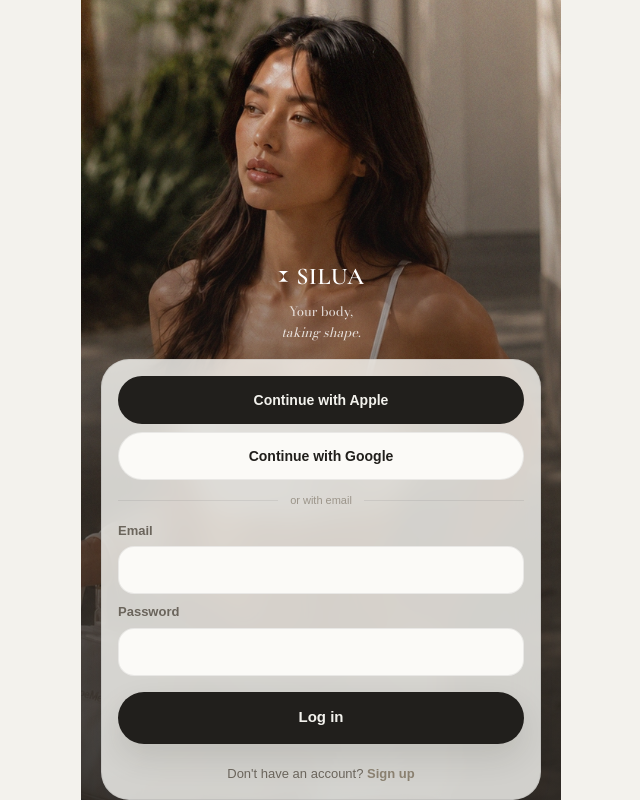
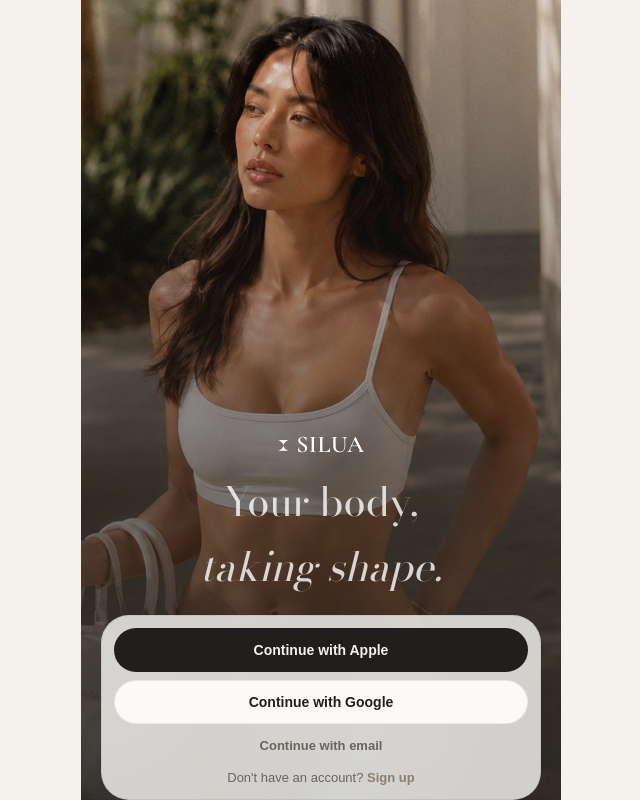
Before and after one commit to pageatelier/shapeme, a Next.js app: page /login in a window 1280 px wide. Shown: the whole page, without its empty margins (319-959 px from the left). Built offline with nearby package versions, Linux system fonts and the light colour scheme; a web font is replaced by a local one.

Commit message:
change log in

```diff
--- a/src/app/(auth)/login/LoginForm.tsx
+++ b/src/app/(auth)/login/LoginForm.tsx
@@ -6,6 +6,7 @@ import { useRouter, useSearchParams } from "next/navigation";
 import { useState, type FormEvent } from "react";
 import { BrandLogo } from "@/components/BrandLogo";
 import { AuthField } from "@/components/auth/AuthField";
+import { ChevronLeftIcon } from "@/components/icons";
 import { createClient } from "@/lib/supabase/client";
 
 export function LoginForm() {
@@ -16,15 +17,29 @@ export function LoginForm() {
   const [error, setError] = useState<string | null>(null);
   const [loading, setLoading] = useState(false);
   const [oauthError, setOauthError] = useState<string | null>(null);
+  // Email/password stays collapsed behind "Continue with email" so the
+  // initial screen is Apple/Google-first and the card stays short — the
+  // photo, not the form, is meant to dominate the screen.
+  const [showEmailForm, setShowEmailForm] = useState(false);
 
-  // Same stub as onboarding's AccountCreationStep — no provider is
-  // registered in Supabase yet, and signInWithOAuth() would otherwise do a
-  // full top-level redirect that can only fail there. Swap to a real
-  // supabase.auth.signInWithOAuth({ provider }) call once Apple/Google
-  // credentials are set up in the Supabase dashboard.
-  function handleOAuth(provider: "apple" | "google") {
-    const label = provider === "apple" ? "Apple" : "Google";
-    setOauthError(`${label} sign-in isn't set up yet — use email for now.`);
+  // Google is registered in Supabase + Google Cloud now, so this does a
+  // real signInWithOAuth() — it redirects the whole page to Google, then
+  // Google/Supabase redirect back to /auth/callback (see that route) to
+  // exchange the code for a session before landing on `next`. Apple stays
+  // the AccountCreationStep-style stub until its own credentials exist.
+  async function handleOAuth(provider: "apple" | "google") {
+    if (provider === "apple") {
+      setOauthError("Apple sign-in isn't set up yet — use email for now.");
+      return;
+    }
+    setOauthError(null);
+    const supabase = createClient();
+    const next = searchParams.get("next") ?? "/";
+    const { error } = await supabase.auth.signInWithOAuth({
+      provider: "google",
+      options: { redirectTo: `${window.location.origin}/auth/callback?next=${encodeURIComponent(next)}` },
+    });
+    if (error) setOauthError(error.message);
   }
 
   async function handleSubmit(e: FormEvent) {
@@ -83,7 +98,7 @@ export function LoginForm() {
 
       <div className="text-center">
         <BrandLogo className="mb-2" light />
-        <p className="font-bodoni text-[13px] leading-relaxed text-white/80">
+        <p className="font-bodoni text-[40px] leading-relaxed text-white/80">
           Your body,
           <br />
           <span className="italic">taking shape.</span>
@@ -93,15 +108,18 @@ export function LoginForm() {
       {/* No extra margin here anymore — the outer gap-4 (plus mt-auto on
           the whole group above) does all the positioning now that logo,
           tagline, and card move together as one bottom-anchored unit.
-          Padding/gap trimmed from p-6/gap-4 to p-4/gap-2 keeps the card
-          itself compact. Background dropped to 80% alpha + a backdrop blur
-          for an actual frosted-glass look (a solid ~87%-opaque card reads
-          as a generic login panel dropped onto the photo) — the blur is
-          what keeps the lower opacity from making the "Email"/"Password"
-          labels noisy against the busy photo; AuthField's own inputs stay
-          on their normal near-opaque var(--surface-card), untouched. */}
+          Padding/gap trimmed down (p-3/gap-2) and social buttons dropped to
+          a 44px min-height (still meets the 44pt tap-target minimum) so the
+          card stays short on the initial, email-collapsed screen — the
+          photo, not the form, is meant to dominate. Background dropped to
+          80% alpha + a backdrop blur for an actual frosted-glass look (a
+          solid ~87%-opaque card reads as a generic login panel dropped onto
+          the photo) — the blur is what keeps the lower opacity from making
+          the "Email"/"Password" labels noisy against the busy photo;
+          AuthField's own inputs stay on their normal near-opaque
+          var(--surface-card), untouched. */}
       <div
-        className="glass-card flex flex-col gap-3 p-4"
+        className="glass-card flex flex-col gap-2 p-3"
         style={{
           background: "rgba(251, 250, 247, 0.8)",
           backdropFilter: "blur(14px) saturate(1.15)",
@@ -114,7 +132,7 @@ export function LoginForm() {
           <button
             type="button"
             onClick={() => handleOAuth("apple")}
-            className="flex min-h-[48px] items-center justify-center rounded-full text-[14px] font-semibold text-text-inverse"
+            className="flex min-h-11 items-center justify-center rounded-full text-[14px] font-semibold text-text-inverse"
             style={{ background: "var(--color-ink)" }}
           >
             Continue with Apple
@@ -122,7 +140,7 @@ export function LoginForm() {
           <button
             type="button"
             onClick={() => handleOAuth("google")}
-            className="flex min-h-[48px] items-center justify-center rounded-full text-[14px] font-semibold text-text-primary"
+            className="flex min-h-11 items-center justify-center rounded-full text-[14px] font-semibold text-text-primary"
             style={{ background: "var(--surface-card)", border: "var(--border-soft)" }}
           >
             Continue with Google
@@ -130,18 +148,25 @@ export function LoginForm() {
           {oauthError && <p className="text-center text-[12px] text-error">{oauthError}</p>}
         </div>
 
-        <div className="flex items-center gap-3 text-[11px] text-text-muted">
-          <span className="h-px flex-1" style={{ background: "var(--glass-border)" }} />
-          or with email
-          <span className="h-px flex-1" style={{ background: "var(--glass-border)" }} />
-        </div>
-
+        {/* Email/password collapsed behind this single line by default —
+            tapping it swaps this button out for the form in place, still
+            inside the same card, rather than navigating anywhere. */}
+        {showEmailForm ? (
           <form onSubmit={handleSubmit} className="flex flex-col gap-2">
+            <button
+              type="button"
+              onClick={() => setShowEmailForm(false)}
+              className="flex items-center gap-0.5 self-start py-1 text-[12px] font-semibold text-text-muted"
+            >
+              <ChevronLeftIcon className="h-3 w-3" />
+              Back
+            </button>
             <AuthField
               label="Email"
               type="email"
               autoComplete="email"
               required
+              autoFocus
               value={email}
               onChange={(e) => setEmail(e.target.value)}
             />
@@ -159,23 +184,28 @@ export function LoginForm() {
             <button
               type="submit"
               disabled={loading}
-            className="mt-2 flex min-h-[52px] items-center justify-center rounded-full text-[15px] font-bold text-text-inverse disabled:opacity-60"
+              className="mt-1 flex min-h-11 items-center justify-center rounded-full text-[14px] font-bold text-text-inverse disabled:opacity-60"
               style={{ background: "var(--gradient-primary)", boxShadow: "var(--shadow-pink)" }}
             >
               {loading ? "Signing in..." : "Log in"}
             </button>
+          </form>
+        ) : (
+          <button
+            type="button"
+            onClick={() => setShowEmailForm(true)}
+            className="py-1 text-center text-[13px] font-semibold text-text-secondary"
+          >
+            Continue with email
+          </button>
+        )}
 
-          {/* Inside the card (not floating below it) so a short viewport
-              can't clip it off-screen underneath the now-lower-anchored box.
-              mt-3 on top of the form's own gap-2 — flush against the button
-              read as if it belonged to it rather than being a separate link. */}
-          <p className="mt-3 text-center text-[13px] text-text-secondary">
+        <p className="text-center text-[13px] text-text-secondary">
           Don&apos;t have an account?{" "}
           <Link href="/signup" className="font-semibold text-pink-500">
             Sign up
           </Link>
         </p>
-        </form>
       </div>
     </div>
   );
--- /dev/null
+++ b/src/app/auth/callback/route.ts
@@ -0,0 +1,29 @@
+import { NextResponse } from "next/server";
+import { createClient } from "@/lib/supabase/server";
+
+/**
+ * OAuth redirect target for signInWithOAuth() — Google sends the browser
+ * back here (via Supabase) with a `code` param once the user approves.
+ * exchangeCodeForSession() is what actually establishes the session cookie
+ * (signInWithOAuth() itself only kicks off the redirect); without this
+ * route, the browser would come back from Google with no session at all.
+ * `next` carries where to land afterward — LoginForm forwards its own
+ * `?next=` search param through here, AccountCreationStep points this at
+ * `/onboarding` so the guest-draft resume logic picks up the same way the
+ * email confirmation link's emailRedirectTo already does.
+ */
+export async function GET(request: Request) {
+  const { searchParams, origin } = new URL(request.url);
+  const code = searchParams.get("code");
+  const next = searchParams.get("next") ?? "/";
+
+  if (code) {
+    const supabase = await createClient();
+    const { error } = await supabase.auth.exchangeCodeForSession(code);
+    if (!error) {
+      return NextResponse.redirect(`${origin}${next}`);
+    }
+  }
+
+  return NextResponse.redirect(`${origin}/login?error=oauth`);
+}
--- a/src/components/onboarding/steps/AccountCreationStep.tsx
+++ b/src/components/onboarding/steps/AccountCreationStep.tsx
@@ -11,15 +11,15 @@ import { createClient } from "@/lib/supabase/client";
  * handleSubmit exactly, just without that page's full-bleed photo
  * treatment (this renders mid-flow, inside the onboarding shell).
  *
- * Apple/Google intentionally do NOT call signInWithOAuth() yet: that call
- * doesn't fail in-place the way signUp() does — it immediately does a full
- * top-level redirect to Supabase's /authorize endpoint, and only THERE
- * (after leaving this app entirely) does "provider not enabled" come back,
- * as a raw unstyled JSON error page. With no provider registered yet, that
- * redirect can only ever fail, so showing a plain in-app "not set up yet"
- * message instead is strictly better than sending a guest to that page.
- * Swap handleOAuth back to a real signInWithOAuth() call once the user
- * registers Apple/Google credentials in Supabase's dashboard. onCreated
+ * Google is registered in Supabase + Google Cloud, so it calls a real
+ * signInWithOAuth() — full top-level redirect to Google, then back through
+ * /auth/callback (exchanges the code for a session) to /onboarding, where
+ * the guest-draft resume logic (draft.stage) picks up from "routine_ready"
+ * the same way it does for email confirmation's emailRedirectTo. Apple
+ * stays a stub (setOauthError only) until its own credentials exist — that
+ * call would otherwise do a full top-level redirect to Supabase's
+ * /authorize endpoint that can only fail there, as a raw unstyled JSON
+ * error page, since nothing's registered for it yet. onCreated
  * only fires for the email path today, and only when
  * signUp() returns an active session immediately (email confirmation
  * off) — if Supabase requires confirmation, this shows the same
@@ -72,9 +72,18 @@ export function AccountCreationStep({
     }
   }
 
-  function handleOAuth(provider: "apple" | "google") {
-    const label = provider === "apple" ? "Apple" : "Google";
-    setOauthError(`${label} sign-in isn't set up yet — use email for now.`);
+  async function handleOAuth(provider: "apple" | "google") {
+    if (provider === "apple") {
+      setOauthError("Apple sign-in isn't set up yet — use email for now.");
+      return;
+    }
+    setOauthError(null);
+    const supabase = createClient();
+    const { error } = await supabase.auth.signInWithOAuth({
+      provider: "google",
+      options: { redirectTo: `${window.location.origin}/auth/callback?next=/onboarding` },
+    });
+    if (error) setOauthError(error.message);
   }
 
   if (checkEmail) {
--- a/src/lib/supabase/middleware.ts
+++ b/src/lib/supabase/middleware.ts
@@ -40,8 +40,13 @@ export async function updateSession(request: NextRequest) {
   // authenticated user hitting /onboarding mid-flow should NOT be bounced
   // away the way isAuthRoute below bounces a logged-in user off /login.
   const isOnboardingRoute = request.nextUrl.pathname.startsWith("/onboarding");
+  // /auth/callback is where signInWithOAuth() lands mid-flow, before a
+  // session exists yet — exchangeCodeForSession() in that route is what
+  // actually creates one. Without this exception, this same check would
+  // redirect that request to /login before the route handler ever runs.
+  const isAuthCallbackRoute = request.nextUrl.pathname.startsWith("/auth/callback");
 
-  if (!user && !isAuthRoute && !isOnboardingRoute) {
+  if (!user && !isAuthRoute && !isOnboardingRoute && !isAuthCallbackRoute) {
     const url = request.nextUrl.clone();
     url.pathname = "/login";
     url.searchParams.set("next", request.nextUrl.pathname);
```
Lines whose indentation alone changed are shown as unchanged.
